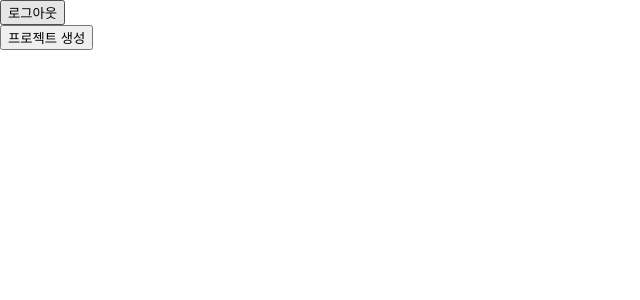
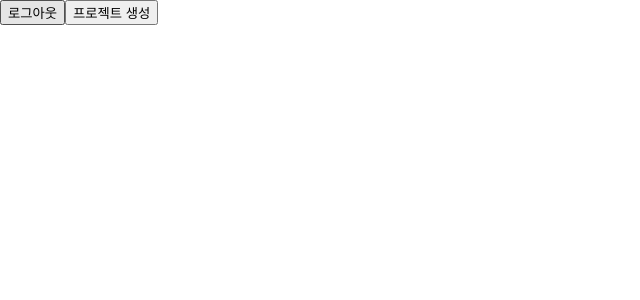
Before and after one commit to Son2kwon/SE_Project, a React (Create React App) app in the folder frontend/: page /admin in a window 1280 px wide. Shown: the top 300 px of the page, without its empty margins (0-640 px from the left). Built offline with nearby package versions, Linux system fonts and the light colour scheme; sample sign-in values are in the browser's storage.

Commit message:
FEAT: 로그인, 로그아웃, 회원가입
admin 계정 로그인시 admin 페이지로, 기타 코드 수정

```diff
--- a/frontend/package.json
+++ b/frontend/package.json
@@ -9,6 +9,7 @@
     "bootstrap": "^5.3.3",
     "react": "^18.3.1",
     "react-cookie": "^7.1.4",
+    "react-datepicker": "^6.9.0",
     "react-dom": "^18.3.1",
     "react-hook-form": "^7.51.3",
     "react-router-dom": "^6.23.0",
--- a/frontend/src/login/LogOut.jsx
+++ b/frontend/src/login/LogOut.jsx
@@ -1,4 +1,3 @@
-import React, { useEffect, useState } from "react";
 import { useNavigate } from "react-router-dom";
 
 const LogOut = () => {
@@ -15,13 +14,7 @@ const LogOut = () => {
   	};
 
   return (
-  	<div className="user-profile">
-  		<div className="user-logout-btn-container">
-        	<button className="user-logout-btn" onClick={handleLogout}>
-          		로그아웃
-        	</button>
-      	</div>
-	</div>
+	<button onClick={handleLogout}>로그아웃</button>
 	);
 };
 export default LogOut
--- a/frontend/src/login/Login.jsx
+++ b/frontend/src/login/Login.jsx
@@ -1,4 +1,4 @@
-import React, { useState,useEffect } from "react";
+import React, { useState } from "react";
 import { Link, useNavigate } from "react-router-dom";
 import URLs from '../utils/urls'
 
@@ -7,7 +7,6 @@ const Login = () => {
   const [password, setPassword] = useState("");
   const [loginCheck, setLoginCheck] = useState(false);
   const navigate = useNavigate();
-
 
   const handleLogin = async (event) => {
     event.preventDefault();
@@ -26,25 +25,23 @@ const Login = () => {
       }
     );
     const result = await response.json();
-
     if (response.status === 200) {
       // Store token in local storage
       await Promise.all([
         localStorage.setItem("token", result.token),
         localStorage.setItem("email", result.email), // Save userId here
-        localStorage.setItem("role",result.role)
+        localStorage.setItem("role",result.role),
         // localStorage.setItem("storeid", result.storeId), // Save storeId here
-      ]);
+      ])
+
+      if(result.role==='admin'){
+        navigate('/admin');
+        window.location.reload();
+      }
+      else{
+        navigate('/')
+      }
       setLoginCheck(false);
-      console.log("Token:", localStorage.getItem("token")); // Log for debugging
-       // 로그인 성공시 홈으로 이동합니다.
-      window.location.replace("http://localhost:3000/")
-      //localStorage.setItem("role", result.role); // 여기서 role를 저장합니다.
-      //localStorage.setItem("storeid", result.storeId); // 여기서 role를 저장합니다.
-
-      console.log("로그인성공, 이메일주소:" + result.email);
-
-
     } else {
       setLoginCheck(true);
       navigate('/login')
--- a/frontend/src/view/HomePage.js
+++ b/frontend/src/view/HomePage.js
@@ -1,6 +1,5 @@
 import React from 'react';
 import LogOut from '../login/LogOut'
-import { Link } from 'react-router-dom';
 import Search from '../components/SearchIssue';
 
 const HomePage = () => {
```
Also changed, not shown: frontend/src/login/ProtectedRoute.jsx (deleted, +0 -11 lines), 1 other file (tests, documents, lock files or other folders). Lines whose indentation alone changed are shown as unchanged.
